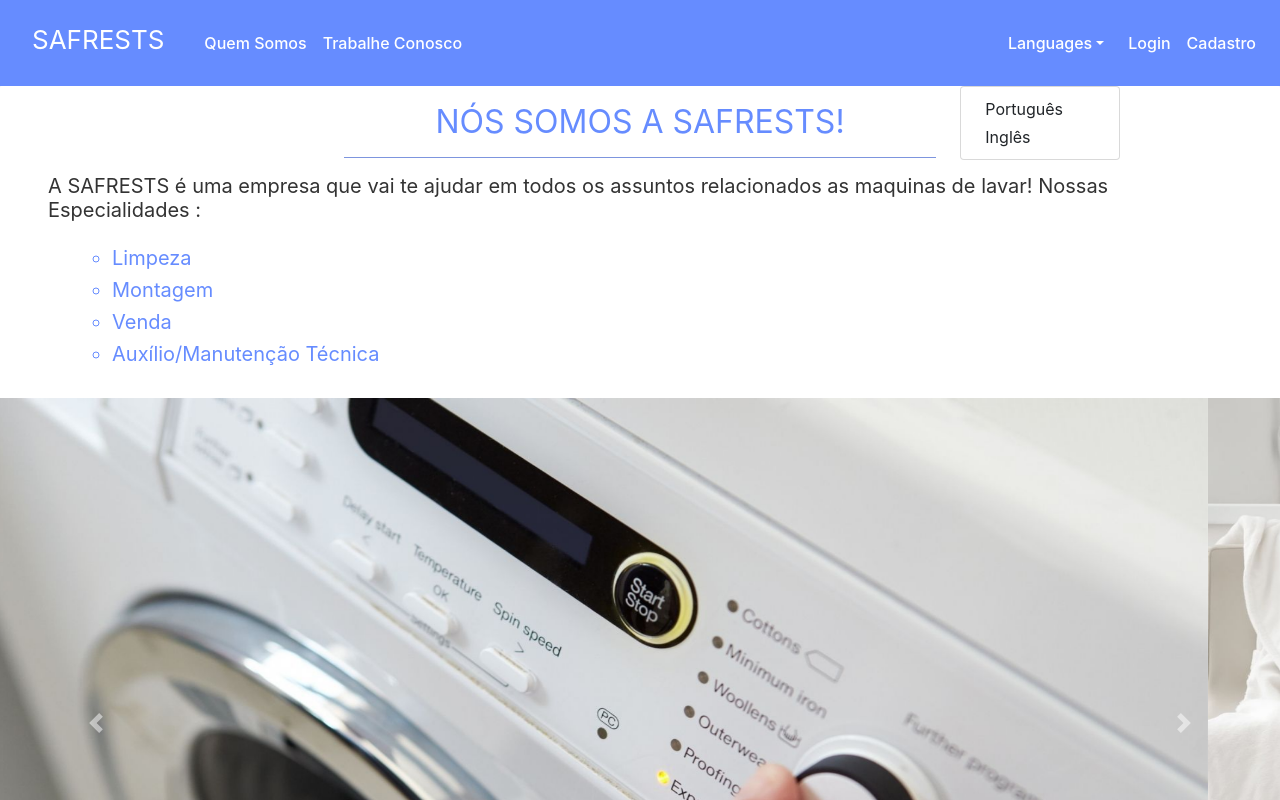
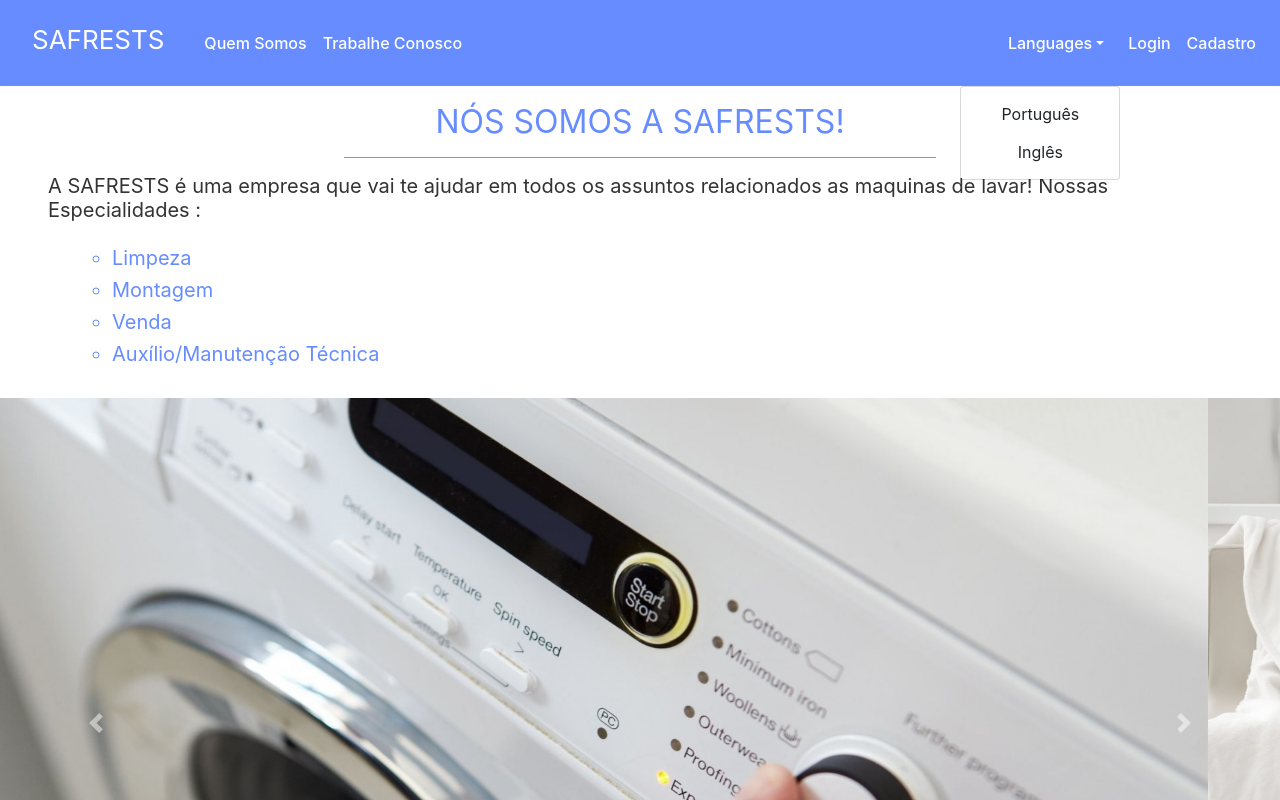
Before and after one commit to SafraPC/safrest, a React (Create React App) app: page / in a window 1280 px wide. Both pictures are taken after a click on the button "Languages". Shown: the top 800 px of the page. Built offline with nearby package versions, Linux system fonts and the light colour scheme; the HTML template or start-up script is replaced by a standard one.

Commit message:
Finish toc styles

```diff
--- a/src/components/Header/index.js
+++ b/src/components/Header/index.js
@@ -27,9 +27,9 @@ function Header() {
         </Nav>
 
         <Nav>
-        <NavDropdown alignRight className="headerLinks texts" title="Languages" id="collasible-nav-dropdown">
-            <div  className="dropdown-item">Português</div>
-            <div  className="dropdown-item">Inglês</div>
+        <NavDropdown alignRight className="headerSuperLink texts" title="Languages" id="collasible-nav-dropdown">
+            <div  className="dropdown-item text-center">Português</div>
+            <div  className="dropdown-item text-center">Inglês</div>
           </NavDropdown>
         <Link to="/login">
             <div className="headerLinks">
--- a/src/components/Header/styles.css
+++ b/src/components/Header/styles.css
@@ -52,12 +52,12 @@
 }
 
 .headerSuperLink {
-  height: 86px !important;
+  min-height: 86px !important;
   padding: 0rem 0.5rem !important;
   display: flex;
+  flex-direction: column;
   text-align: center;
-  align-items: center;
-  background-color: var(--color-primary);
+  background-color: var(--color-freela-pink);
   justify-content: center;
   cursor: pointer;
   position: sticky;
@@ -65,8 +65,8 @@
   color: white !important;
   transition: background-color 0.2s ease-in-out;
   border-radius: 0.2rem;
+  line-height: 30px;
 }
-
 @media (max-width: 995px) {
   .headerStyles {
     height: auto;
```
